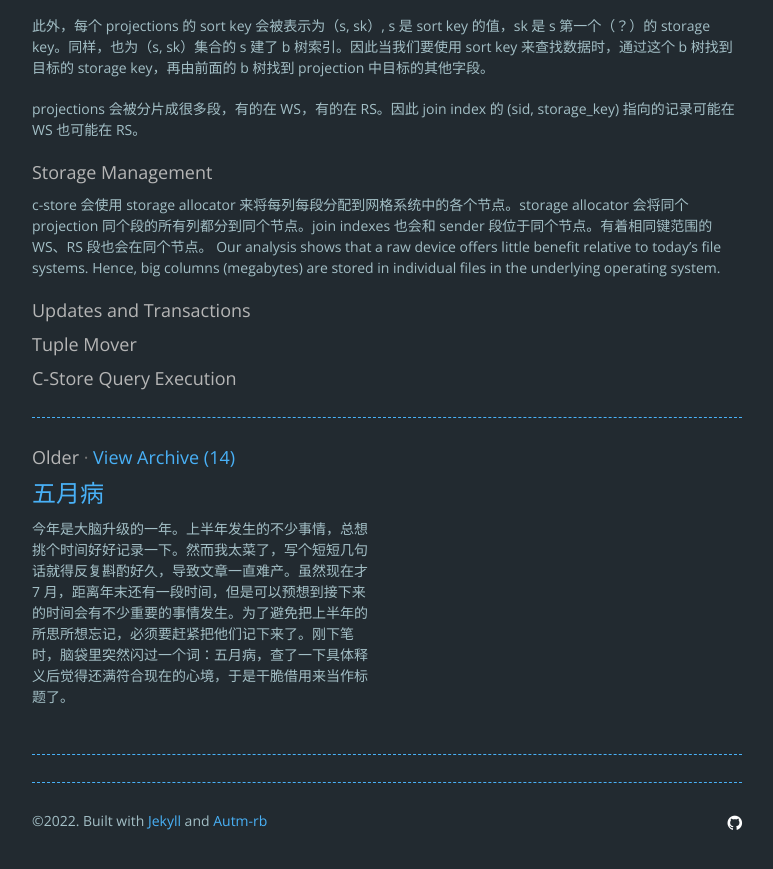
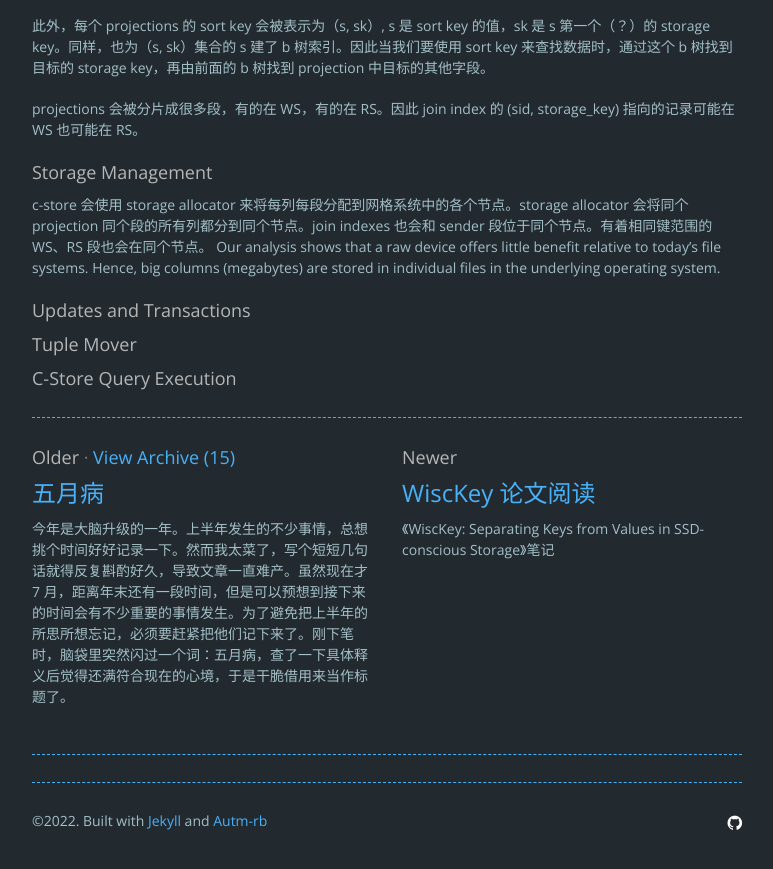
Before and after one commit to gogim1/gogim1.github.io, a Jekyll site: the page built from _posts/2022-08-21-c_store.md, in a window 1280 px wide and 900 px high, scrolled down 4579 px. Shown: the top 869 px of the window, without its empty margins (253-1026 px from the left). Built offline with Jekyll 4.4.1, drawn with Linux system fonts in a browser that asks for light colours; nearby versions of some CDN libraries; comment, search, counter and statistics services are not loaded; some of the changed lines change nothing that is shown; some of the changed text lies outside the part shown.

Commit message:
new post
Signed-off-by: gogim1 <294843472@qq.com>

```diff
--- a/_posts/2022-08-21-c_store.md
+++ b/_posts/2022-08-21-c_store.md
@@ -3,7 +3,7 @@ title: "C-Store 论文阅读"
 tags: [database, paper, wip]
 ---
 
-《 C-Store: A Column-oriented DBMS》笔记
+《C-Store: A Column-oriented DBMS》笔记
 
 <!--more-->
 
--- /dev/null
+++ b/_posts/2022-08-30-wisckey.md
@@ -0,0 +1,92 @@
+---
+title: "WiscKey 论文阅读"
+tags: [database, paper]
+---
+
+《WiscKey: Separating Keys from Values in SSD-conscious Storage》笔记
+
+<!--more-->
+
+> https://www.usenix.org/system/files/conference/fast16/fast16-papers-lu.pdf
+> https://zhuanlan.zhihu.com/p/423565251
+
+### 介绍
+
+lsm 树读写放大显著。
+
+机械硬盘的连续读写性能比随机读写慢100倍，因此 lsm 树的合并后一起顺序写入的方法更适合机械硬盘。
+
+对于固态硬盘，采用传统的 lsm 树会降低吞吐，增加写负载，导致固态硬盘性能无法充分发挥。这是因为：
+
+1. 固态硬盘的连续读写速度和随机读写速度没有机械硬盘那么差别大。因此 lsm 优化的批量连续写入可能会不必要的带宽浪费。
+2. 固态硬盘有很大程度的内部并行性，lsm 需要小心设计以驾驭其并行性
+3. 固态硬盘重复写入会导致设备损耗，lsm 带来的写放大会加速设备老化
+
+针对这些问题，wisckey 基于 lsm 树，将键与值分离以减少读写放大， 利用固态硬盘的顺序读写和随机读写的性能表现而进行优化。这样能减少排序时不必要的值移动，减少 lsm 树大小。
+
+但也有一些挑战：
+
+1. 范围查询。由于后台值不是排序的，范围查询会很慢。用固态硬盘内部并行性解决。
+2. 需要垃圾回收来清理过期的值。提出了一个只涉及顺序IO，对前台影响小的垃圾回收器。
+3. 分离键和值会导致崩溃一致性的挑战。利用了一个文件系统的特性，在崩溃时追加不会增加垃圾。
+
+### 背景
+由于固态硬盘独特的擦除-写循环和昂贵的垃圾回收机制，避免随机写对于固态硬盘中也是有意义的。但是，相比于机械硬盘，固态硬盘的随机读写和连续读写性能差距并没有那么大。在某些场景下，固态硬盘的随机读写性能可以媲美连续读写。
+
+因此提出的 wisckey 有以下特点：
+
+1. Key Value 分离，将键放在 lsm 树里面，Value 放在分离开的 Value log 里面
+2. 为了加速对乱序 Value 的查询，利用了固态硬盘的并行随机读特点
+3. 使用独有的崩溃一致性和垃圾回收技术来有效地管理 Value log
+4. 通过在不牺牲一致性的情况下删除 lsm 树日志来优化性能，从而减少了小型写操作带来的系统调用开销。
+
+### 键值分离
+lsm 树最大开销就是不断排序的压缩环节，我们观察到，压缩排序的时候，只需要排序键，而不用排序值。因此在 wisckey 中，与键一起在 lsm 树中存放的只有值的位置，而值被放在其他对固态硬盘更友好的地方。这样能大大减小 lsm 树大小，进而显著地减小写放大。
+
+wisckey 的架构如图所示：
+
+![][1]
+
+插入键值对，值会被 append 到 vLog 中，键及值的地址以 `<vLog-offset, value-size>` 的形式插入到 lsm 树中。删除键，只需要将键从 lsm 树中移除，不需要修改 vLog， 而 vLog 中被删除的值之后会被垃圾回收。所有在 vLog 里面有对应键在 lsm 树里面的都是有效值，没有对应键的则为无效值。
+
+#### 并行范围查找
+由于键和值在 wisckey 中是分开存储的，范围查询需要随机读取。固态硬盘上单个线程的随机读性能低于顺序读性能。然而，如果使用并行随机读，则可以充分利用固态硬盘内部并行性，获得与顺序读相当的性能。
+
+因此如果用户请求连续的键值对序列，wisckey 会从 lsm 树中顺序地读取许多后续键。从 lsm 树检索到的相应值的地址被插入到队列中，多个线程同时从 vLog 中读取这些值。
+
+#### 垃圾回收
+由于 wisckey 不会压缩值，所以需要一个垃圾回收机制来回收在 vLog 中被删除的值。
+
+一种简单的办法就是扫描 lsm 树，找到所有有效值，然后将 vLog 中没有 lsm 对应键的值给回收。但是这样开销过大，且只适用于离线的垃圾回收。
+
+wisckey 设计的轻量在线垃圾回收器，在 vLog 中储存值，还储存了值的键的位置`<key size, value size, key, value>`。
+
+![][2]
+
+vLog 一头是 head，新值会在这里 append。另一头 tail，是垃圾回收的起点。垃圾回收时，wisckey 会从 tail 读取一个键值对，然后在 lsm 中查询该值是否有效，有效则 append 到 head，最后更新 tail。
+
+为避免垃圾回收时因崩溃而导致的数据丢失，wisckey 在 vLog 附加有效值后，会将新值的地址以及当前尾部，以同步的方式保存在 lsm 树中，最后 vLog 中的空闲空间才被回收。
+
+#### 崩溃一致
+系统崩溃时，lsm 树能够保证插入键值对的原子性和顺序性。但 wisckey 键值分离的结构想要保证崩溃一致就比较复杂。不过借助现代文件系统（如 ext4、btrfs 和 xfs）还是能够提供和 lsm 相同的崩溃保证。这是因为现代文件系统有个性质：如果崩溃后 vlog 中的值 X 丢失了，那么所有在 X 后续插入的值都会丢失。由此保证顺序性。
+
+如果崩溃导致在 lsm 找不到键，则值会被当成无效值被垃圾回收。如果找到了对应的键，需要检查从 lsm 获取的值地址是否在 vlog的有效范围内，以及检查从 vlog 找到值对应的键与查询的键是否一致。如果检查失败，则 lsm 删除该键，并通知用户该键不存在。由此保证原子性。*出现这种情况应该是没有使用同步，如果在每次写完 vlog 后，调用 fsync 再写入 lsm，应该就不会有这种问题*
+
+> 这个前提建立在于 WiscKey 通过一个 Write Buffer 批量提交 Value Log（下面有详细介绍），所以才会出现 Key 写入成功后 Value 丢失的场景，用户也可以通过设置同步写入，这样在刷新 Value Log 之后，才会将 Key 写入 LSM-Tree 中。
+
+### 优化
+#### vlog 写缓冲区
+频繁插入小容量写请求会显著增加开销，为此，wisckey 会在用户空间缓冲区中缓冲值，并且只在缓冲区大小超过阈值或用户请求同步插入时才刷新缓冲区。
+
+这样查找数据需要先搜索 vlog 缓冲区，再到 vlog 中搜索。这种机制可能导致崩溃丢失缓冲区数据。*怎么解决？*
+
+#### 优化 lsm 的 log
+由于 vlog 已经保存了键值对，因此我们可以通过扫描 vlog 来恢复 lsm 树（*应该指的是恢复 lsm 中未落盘的数据*），这样就不需要 log 文件。扫描整个 vlog 开销比较大，wisckey 会在 lsm 中记录 vlog 的 head，恢复时从该 head 开始，往新插入值的方向扫描。
+
+*既然能恢复，为啥前面说找不到键，则值会被当成无效值被垃圾回收？*
+
+### 实现
+为了有效地回收 vlog 的空闲空间，使用了现代文件系统的穿孔功能（fallocate）。在文件上穿孔可以释放对应分配的物理空间，并允许 wisckey  弹性地使用存储空间。现代文件系统上的最大文件大小足以让 wisckey  运行很长一段时间，而不需要回退到文件的开头，如果有必要，可以将 vlog 简单地调整为循环日志。
+
+  [1]: https://pic4.zhimg.com/80/v2-697e50fccf9aaeeae5a4878451bec3c3_720w.jpg
+  [2]: https://pic3.zhimg.com/80/v2-3d458ec56efa4719de7514941cb6482a_720w.jpg
```
